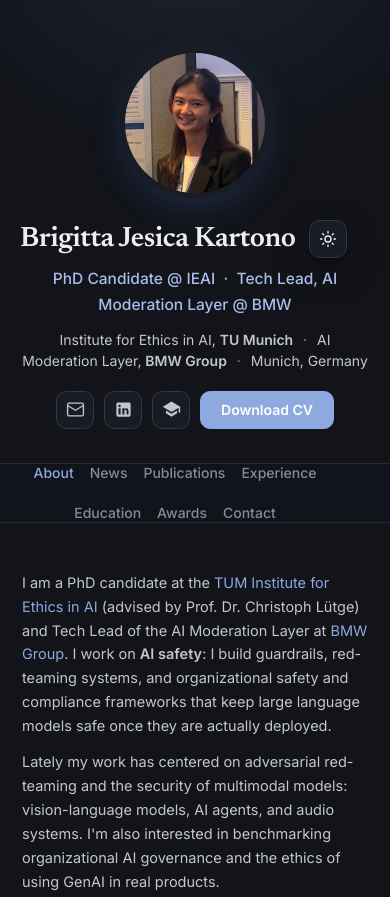
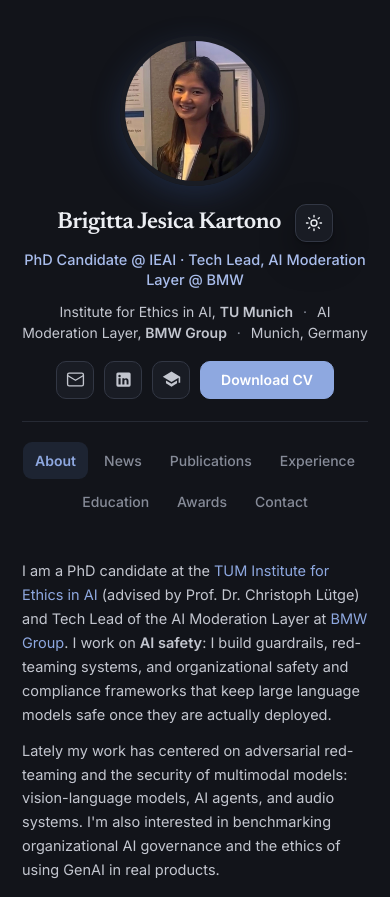
Before and after one commit to brigittajesica/brigittajesica.github.io, a plain HTML site: page index.html in a window 390 px wide. Shown: the top 897 px of the page. Drawn offline with Linux system fonts and the light colour scheme.

Commit message:
Make profile a sticky sidebar; content scrolls beside it

```diff
--- a/index.html
+++ b/index.html
@@ -15,15 +15,15 @@
   <link rel="stylesheet" href="style.css" />
 </head>
 <body>
-  <!-- ===================== HERO ===================== -->
-  <header class="hero" id="top">
-    <div class="hero-inner">
+  <div class="layout">
+    <!-- ===================== STICKY PROFILE SIDEBAR ===================== -->
+    <aside class="sidebar" id="top">
+      <div class="profile">
         <div class="avatar">
           <img class="avatar-img" src="jpg/jesica_hq.jpg" alt="Brigitta Jesica Kartono"
                onerror="this.style.display='none';this.nextElementSibling.style.display='grid';" />
           <span class="avatar-fallback">BJK</span>
         </div>
-      <div class="hero-text">
         <div class="name-row">
           <h1 class="name">Brigitta Jesica Kartono</h1>
           <button id="theme-toggle" class="theme-toggle" aria-label="Toggle dark mode">
@@ -31,7 +31,7 @@
             <svg class="icon-sun" viewBox="0 0 24 24" width="18" height="18" fill="none" stroke="currentColor" stroke-width="1.8" stroke-linecap="round" stroke-linejoin="round"><circle cx="12" cy="12" r="4"/><path d="M12 2v2M12 20v2M4.93 4.93l1.41 1.41M17.66 17.66l1.41 1.41M2 12h2M20 12h2M6.34 17.66l-1.41 1.41M19.07 4.93l-1.41 1.41"/></svg>
           </button>
         </div>
-        <p class="role">PhD Candidate @ IEAI &nbsp;&middot;&nbsp; Tech Lead, AI Moderation Layer @ BMW</p>
+        <p class="role">PhD Candidate @ IEAI &middot; Tech Lead, AI Moderation Layer @ BMW</p>
         <p class="affil-inline">
           Institute for Ethics in AI, <strong>TU Munich</strong>
           <span class="dot">·</span> AI Moderation Layer, <strong>BMW Group</strong>
@@ -51,14 +51,8 @@
           <a class="cv-btn" href="Brigitta_Jesica_Kartono_CV.pdf" target="_blank" rel="noopener" aria-label="Download CV (PDF)">Download CV</a>
         </div>
       </div>
-    </div>
-  </header>
 
-  <!-- ===================== STICKY NAV ===================== -->
-  <nav class="topnav">
-    <div class="topnav-inner">
-      <a href="#top" class="topnav-brand">Brigitta&nbsp;Jesica&nbsp;Kartono</a>
-      <div class="topnav-links">
+      <nav class="side-nav">
         <a href="#about">About</a>
         <a href="#news">News</a>
         <a href="#publications">Publications</a>
@@ -66,11 +60,9 @@
         <a href="#education">Education</a>
         <a href="#awards">Awards</a>
         <a href="#contact">Contact</a>
-      </div>
-    </div>
       </nav>
+    </aside>
 
-  <div class="layout">
     <!-- ===================== MAIN ===================== -->
     <main class="content">
       <!-- ABOUT -->
@@ -409,7 +401,7 @@
     });
 
     // Scroll-spy for side nav
-    const navLinks = [...document.querySelectorAll('.topnav-links a')];
+    const navLinks = [...document.querySelectorAll('.side-nav a')];
     const sections = navLinks.map(a => document.querySelector(a.getAttribute('href')));
     const spy = new IntersectionObserver((entries) => {
       entries.forEach(e => {
@@ -420,16 +412,6 @@
       });
     }, { rootMargin: '-45% 0px -50% 0px' });
     sections.forEach(s => s && spy.observe(s));
-
-    // Reveal the nav brand only after the hero (big name) scrolls out of view
-    const nav = document.querySelector('.topnav');
-    const hero = document.getElementById('top');
-    if (nav && hero) {
-      const brandSpy = new IntersectionObserver(([e]) => {
-        nav.classList.toggle('brand-visible', !e.isIntersecting);
-      }, { rootMargin: '-58px 0px 0px 0px' });
-      brandSpy.observe(hero);
-    }
   </script>
 </body>
 </html>
--- a/style.css
+++ b/style.css
@@ -146,8 +146,34 @@ strong { font-weight: 600; }
 
 /* ===================== LAYOUT ===================== */
 .layout {
-  max-width: 900px; margin: 0 auto; padding: 0 28px;
+  max-width: 1080px; margin: 0 auto; padding: 0 28px;
+  display: grid; grid-template-columns: 288px 1fr; gap: 56px;
+  align-items: start;
 }
+
+/* ===================== STICKY PROFILE SIDEBAR ===================== */
+.sidebar {
+  position: sticky; top: 0; align-self: start;
+  max-height: 100vh; overflow-y: auto;
+  padding: 44px 4px 24px 0;
+}
+.profile .avatar { width: 172px; height: 172px; margin: 0 0 20px; }
+.profile .name-row { margin: 0 0 8px; }
+.sidebar .name { font-size: clamp(23px, 2vw, 27px); }
+.sidebar .role { margin: 0 0 10px; color: var(--accent-deep); font-weight: 500; font-size: 14.5px; line-height: 1.4; }
+.sidebar .affil-inline { margin: 0 0 18px; }
+.sidebar .socials { flex-wrap: wrap; }
+
+.side-nav {
+  display: flex; flex-direction: column; gap: 2px;
+  margin-top: 26px; padding-top: 20px; border-top: 1px solid var(--border);
+}
+.side-nav a {
+  font-size: 14px; font-weight: 500; color: var(--muted);
+  padding: 7px 12px; border-radius: 9px; transition: color .15s, background .15s;
+}
+.side-nav a:hover { color: var(--text); background: var(--accent-soft); text-decoration: none; }
+.side-nav a.active { color: var(--accent); background: var(--accent-soft); font-weight: 600; }
 
 /* ===================== CONTENT ===================== */
 .content { padding: 48px 0 40px; min-width: 0; }
@@ -333,16 +359,21 @@ strong { font-weight: 600; }
 .foot p { margin: 0; color: var(--muted); font-size: 13px; }
 
 /* ===================== RESPONSIVE ===================== */
-@media (max-width: 720px) {
-  .hero { padding: 48px 20px 34px; }
-  .hero-inner { flex-direction: column; gap: 22px; text-align: center; }
-  .avatar { width: 150px; height: 150px; }
+@media (max-width: 860px) {
+  .layout { grid-template-columns: 1fr; gap: 0; padding: 0 22px; }
+  .sidebar {
+    position: static; max-height: none; overflow: visible;
+    padding: 36px 0 8px; text-align: center;
+  }
+  .profile .avatar { width: 150px; height: 150px; margin: 0 auto 18px; }
+  .profile .name-row { justify-content: center; }
+  .sidebar .socials { justify-content: center; }
+  .side-nav {
+    flex-direction: row; flex-wrap: wrap; justify-content: center;
+    gap: 4px; margin-top: 22px;
+  }
+  .content { padding: 30px 0 40px; }
   .avatar-fallback { font-size: 34px; }
-  .socials { justify-content: center; }
-  .topnav-brand { display: none; }
-  .topnav-inner { justify-content: center; }
-  .topnav-links { gap: 16px; flex-wrap: wrap; justify-content: center; }
-  .layout { padding: 0 22px; }
 }
 @media (max-width: 560px) {
   .news li, .tl-row, .edu-row { grid-template-columns: 1fr; gap: 4px; }
```
Lines whose indentation alone changed are shown as unchanged.
